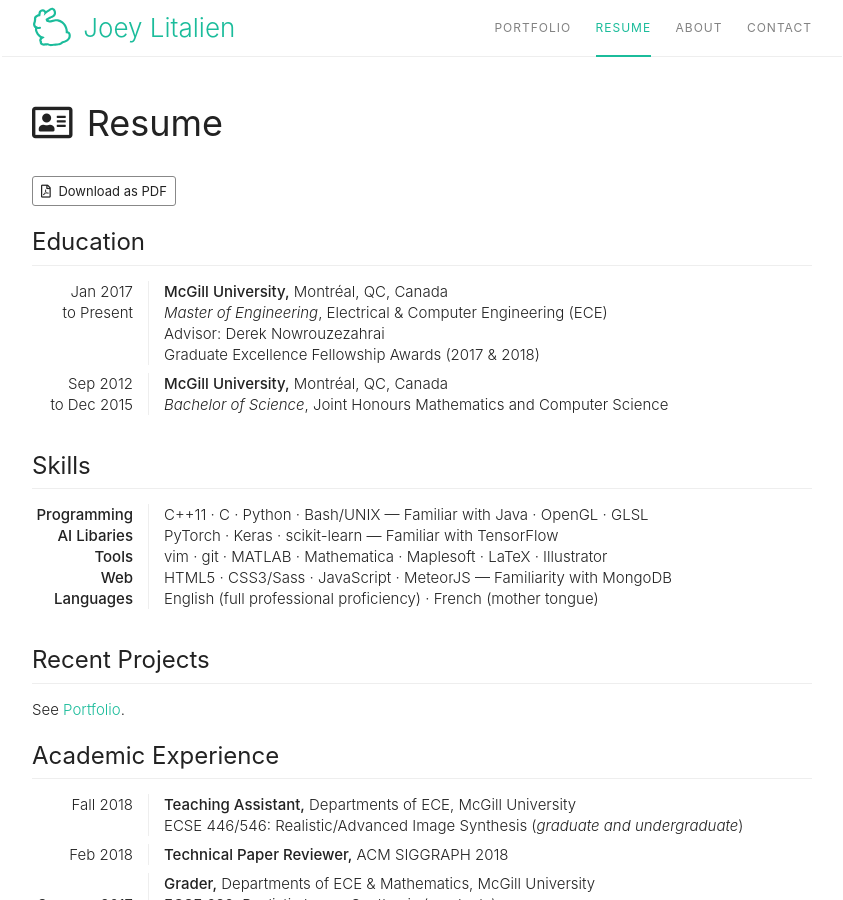
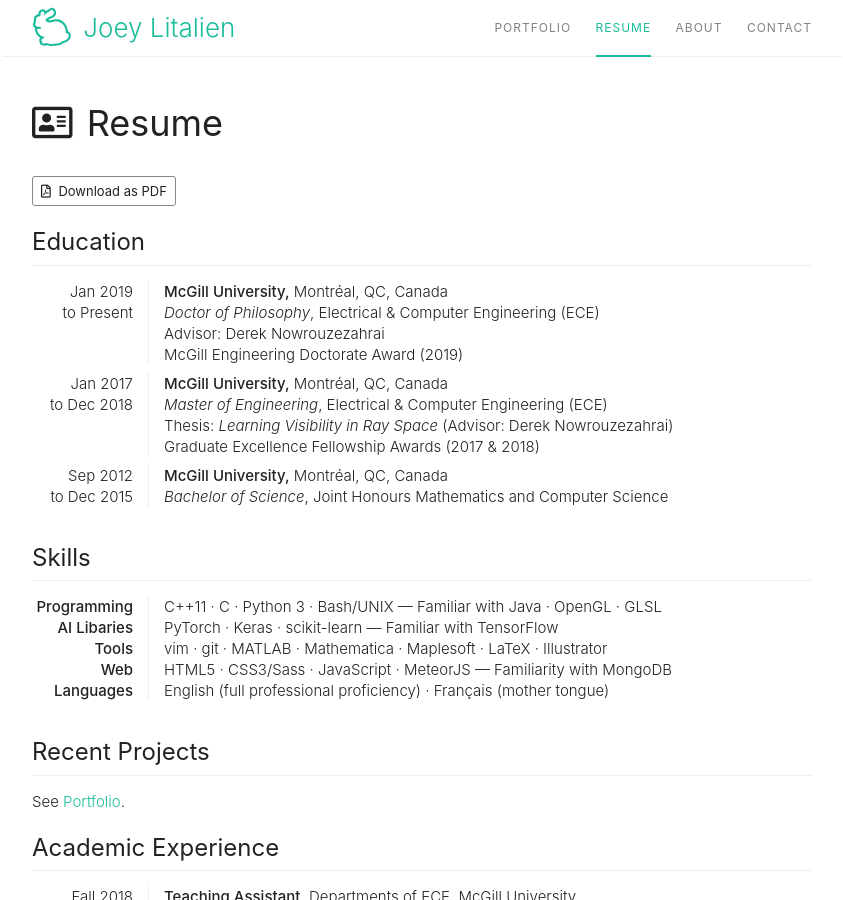
Before and after one commit to joeylitalien/joeylitalien.github.io, a Jekyll site: the page built from pages/cv.md, in a window 1280 px wide and 900 px high. Shown: the whole window, without its empty margins (218-1061 px from the left). Built offline with Jekyll 4.4.1, drawn with Linux system fonts in a browser that asks for light colours; nearby versions of some CDN libraries; library files that are not in the unit come from our copies.

Commit message:
Fixed PDF linking and updated to PhD

```diff
--- a/index.html
+++ b/index.html
@@ -10,7 +10,7 @@
            <img src="assets/joey_i3d.png" id="home-profile"/>
         </div>
         <div class="col-10 no-rpadding">
-            <p>I am a master student at the <a href="http://gfx.lab.mcgill.ca/">
+            <p>I am Ph.D. student at the <a href="http://gfx.lab.mcgill.ca/">
               McGill Graphics &amp; Imaging Lab (GIL)</a>, working under
               <a href="http://www.cim.mcgill.ca/~derek/">Derek Nowrouzezahrai</a>.
               My main research interests lie at the intersection of physically-based
--- a/pages/cv.md
+++ b/pages/cv.md
@@ -17,12 +17,24 @@
 # Education
 <div class="container cv">
 {% include resume-item.html
-      left="Jan 2017<br> to Present"
+      left="Jan 2019<br> to Present"
+      title="McGill University,"
+      subtitle="Montréal, QC, Canada"
+      description="<ul>
+        <li><i>Doctor of Philosophy</i>, Electrical & Computer Engineering (ECE)</li>
+        <li>Advisor: Derek Nowrouzezahrai</li>
+        <li>McGill Engineering Doctorate Award (2019)</li>
+      </ul>
+      "
+%}
+
+{% include resume-item.html
+      left="Jan 2017<br> to Dec 2018"
       title="McGill University,"
       subtitle="Montréal, QC, Canada"
       description="<ul>
         <li><i>Master of Engineering</i>, Electrical & Computer Engineering (ECE)</li>
-        <li>Advisor: Derek Nowrouzezahrai</li>
+        <li>Thesis: <i>Learning Visibility in Ray Space</i> (Advisor: Derek Nowrouzezahrai)</li>
         <li>Graduate Excellence Fellowship Awards (2017 & 2018)</li>
       </ul>
       "
@@ -41,8 +53,8 @@
 {% include resume-item.html
       skills=true
       left="Programming<br>AI Libaries<br>Tools<br>Web<br>Languages"
-      description="C++11 · C · Python · Bash/UNIX — Familiar with Java · OpenGL · GLSL<br>PyTorch · Keras · scikit-learn — Familiar with TensorFlow<br>
-        vim · git · MATLAB · Mathematica · Maplesoft · LaTeX · Illustrator<br>HTML5 · CSS3/Sass · JavaScript · MeteorJS — Familiarity with MongoDB<br>English (full professional proficiency) · French (mother tongue)"
+      description="C++11 · C · Python 3 · Bash/UNIX — Familiar with Java · OpenGL · GLSL<br>PyTorch · Keras · scikit-learn — Familiar with TensorFlow<br>
+        vim · git · MATLAB · Mathematica · Maplesoft · LaTeX · Illustrator<br>HTML5 · CSS3/Sass · JavaScript · MeteorJS — Familiarity with MongoDB<br>English (full professional proficiency) · Français (mother tongue)"
 %}
 </div>
 
```
Also changed, not shown: pages/about.md (+1 -1 lines), pages/contact.md (+0 -8 lines), 9 other files.
